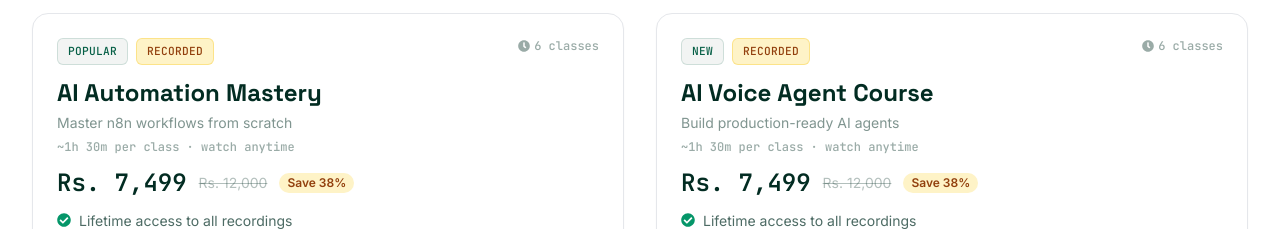
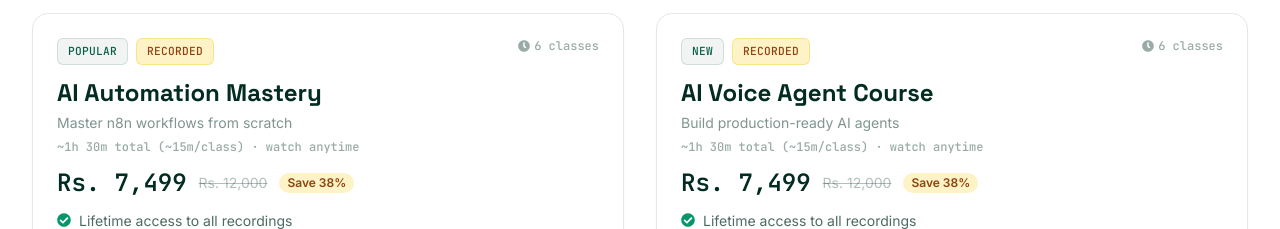
Before and after one commit to AhmedCoder2233/AhmedTiktokStore, a Next.js app: page / in a window 1280 px wide. Shown: the part 820-1049 px from the top of the page. Built offline with nearby package versions, Linux system fonts and the light colour scheme.

Commit message:
Update page.tsx

```diff
--- a/src/app/page.tsx
+++ b/src/app/page.tsx
@@ -316,7 +316,7 @@ function CourseCard({ course }: { course: any }) {
       <h3 className="font-display text-2xl font-bold mt-3 text-emerald-950">{course.name}</h3>
       <p className="text-emerald-950/50 text-sm mt-1">{course.subtitle}</p>
       {course.duration && (
-        <p className="text-xs text-emerald-950/40 mt-1.5 font-mono">{course.duration} per class · watch anytime</p>
+        <p className="text-xs text-emerald-950/40 mt-1.5 font-mono">{course.duration} (~15m/class) · watch anytime</p>
       )}
       <div className="flex items-center gap-3 mt-3">
         <span className="font-mono text-2xl font-semibold text-emerald-950">Rs. {course.price.toLocaleString()}</span>
@@ -661,7 +661,7 @@ export default function Home() {
       discount: 38,
       badge: 'Popular',
       classes: '6 classes',
-      duration: '~1h 30m',
+      duration: '~1h 30m total',
       romanUrdu: true,
       outline: [
         { title: 'Class 1 — Introduction, UI & Setup', points: ['What is n8n?', 'AI automation vs normal automation', 'Cloud vs self-hosted', 'n8n instance tour (UI walkthrough)', 'Basic workflow concept'] },
@@ -681,7 +681,7 @@ export default function Home() {
       discount: 38,
       badge: 'New',
       classes: '6 classes',
-      duration: '~1h 30m',
+      duration: '~1h 30m total',
       romanUrdu: true,
       outline: [
         { title: 'Class 1 — Introduction to AI Call Agents', points: ['What an AI call agent is and how it works', 'Popular platforms: VAPI, Retell AI', 'Inbound vs outbound agents', 'Real-world use cases', 'Setting up Retell AI and dashboard walkthrough'] },
```
